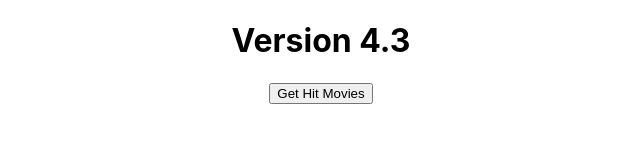
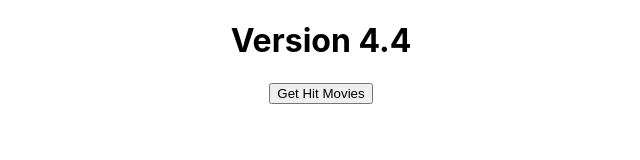
Before and after one commit to manjunadhb/cyclictest4, a React (Create React App) app in the folder client/: page / in a window 1280 px wide. Shown: the top 160 px of the page, without its empty margins (319-959 px from the left). Built offline with nearby package versions, Linux system fonts and the light colour scheme.

Commit message:
updated file

```diff
--- a/client/src/App.js
+++ b/client/src/App.js
@@ -7,13 +7,13 @@ function App() {
 
   let getHitMoviesList = async () => {
     console.log("env=", process.env);
-    let response = await axios.get("/hitMovies");
+    let response = await axios.get("/movies/hitMovies");
     setHitMovies(response.data);
   };
 
   return (
     <div className="App">
-      <h1>Version 4.3</h1>
+      <h1>Version 4.4</h1>
       <button
         onClick={() => {
           getHitMoviesList();
```
